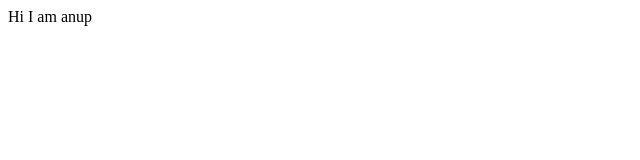
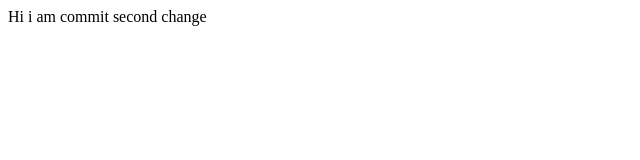
Before and after one commit to anupvikram/newpoject, a plain HTML site: page index.html in a window 1280 px wide. Shown: the whole page, without its empty margins (0-640 px from the left). Drawn offline with Linux system fonts and the light colour scheme.

Commit message:
i am changing index msg

```diff
--- a/index.html
+++ b/index.html
@@ -2,6 +2,6 @@
 <head>
 </head>
 <body>
-<p>Hi I am anup </p>
+<p>Hi i am commit second change</p>
 </body>
 </html>
```
